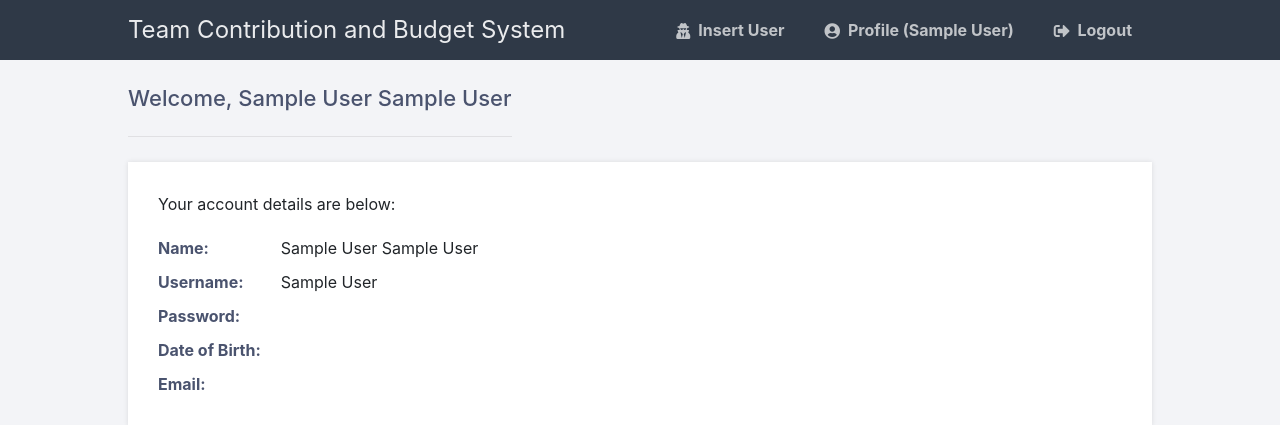
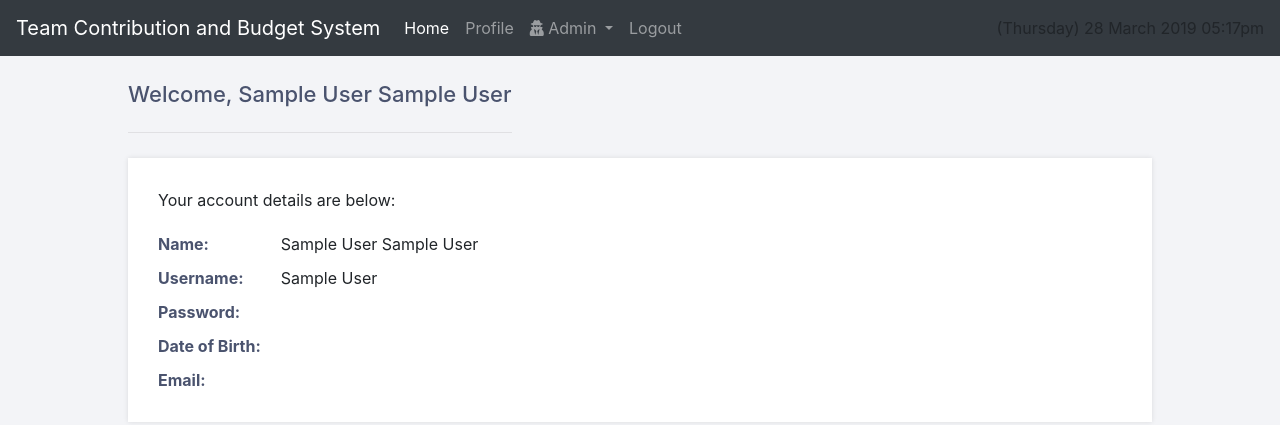
Before and after one commit to soerenbopedersen/tcabs-1, a PHP site: page /profile.php in a window 1280 px wide. Shown: the top 425 px of the page. Run offline with PHP 8.4, Linux system fonts and the light colour scheme; the visitor is signed in with stand-in values (Sample User, id 1); data that the repository does not hold is empty.

Commit message:
Change Header/Navbar to Bootstrap
Created bootstrap header for easy to create drop down menus, responsive layout etc.

```diff
--- a/header.php
+++ b/header.php
@@ -1,9 +1,33 @@
-<nav class="navtop">
-	<div>
-		<h1>Team Contribution and Budget System</h1>
-		<!--Check $_SESSION['UserRole'] and display Admin/Student etc -->
-		<a href="admin.php"><i class="fas fa-user-secret"></i>Insert User</a>
-		<a href="profile.php"><i class="fas fa-user-circle"></i>Profile (<?php echo $_SESSION['fName']?>)</a>
-		<a href="logout.php"><i class="fas fa-sign-out-alt"></i>Logout</a>
-	</div>
+<nav class="navbar navbar-expand-lg navbar-dark bg-dark">
+  <a class="navbar-brand" href="#">Team Contribution and Budget System</a>
+  <button class="navbar-toggler" type="button" data-toggle="collapse" data-target="#navbarText" aria-controls="navbarText" aria-expanded="false" aria-label="Toggle navigation">
+    <span class="navbar-toggler-icon"></span>
+  </button>
+  <div class="collapse navbar-collapse" id="navbarText">
+    <ul class="navbar-nav mr-auto">
+      <li class="nav-item active">
+        <a class="nav-link" href="dashboard.php">Home </a>
+      </li>
+      <li class="nav-item">
+        <a class="nav-link" href="profile.php">Profile</a>
+      </li>
+	  <li class="nav-item dropdown">
+        <a class="nav-link dropdown-toggle" href="#" id="navbarDropdownMenuLink" data-toggle="dropdown" aria-haspopup="true" aria-expanded="false">
+          <i class="fas fa-user-secret"></i> Admin
+        </a>
+        <div class="dropdown-menu" aria-labelledby="navbarDropdownMenuLink">
+          <a class="dropdown-item" href="registerUser.php">Add Users</a>
+          <a class="dropdown-item" href="#">Add Units</a>
+          <a class="dropdown-item" href="#">Enrol Students</a>
+        </div>
+      </li>
+
+	  <li class="nav-item">
+        <a class="nav-link" href=logout.php">Logout</a>
+      </li>
+
+    </ul>
+      <?php echo date(' (l) d F Y h:ia'); ?>
+    </span>
+  </div>
 </nav>
```
